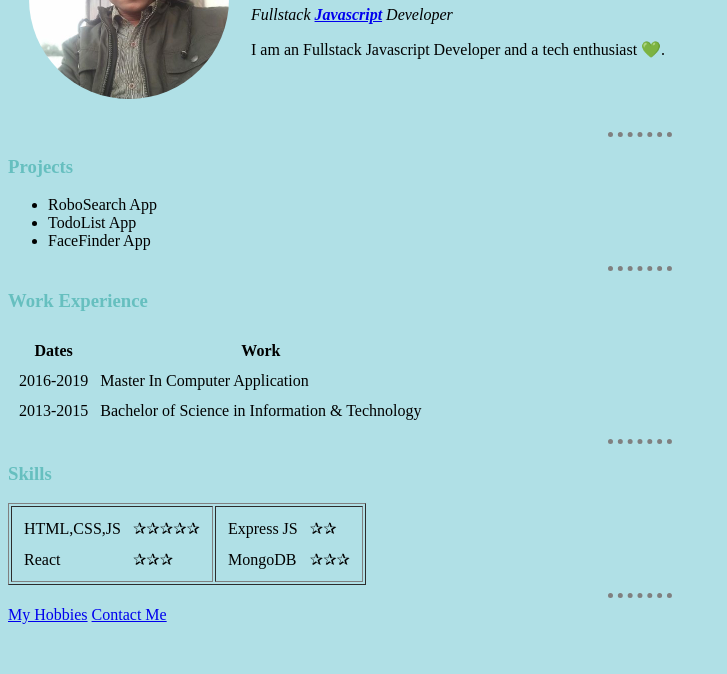
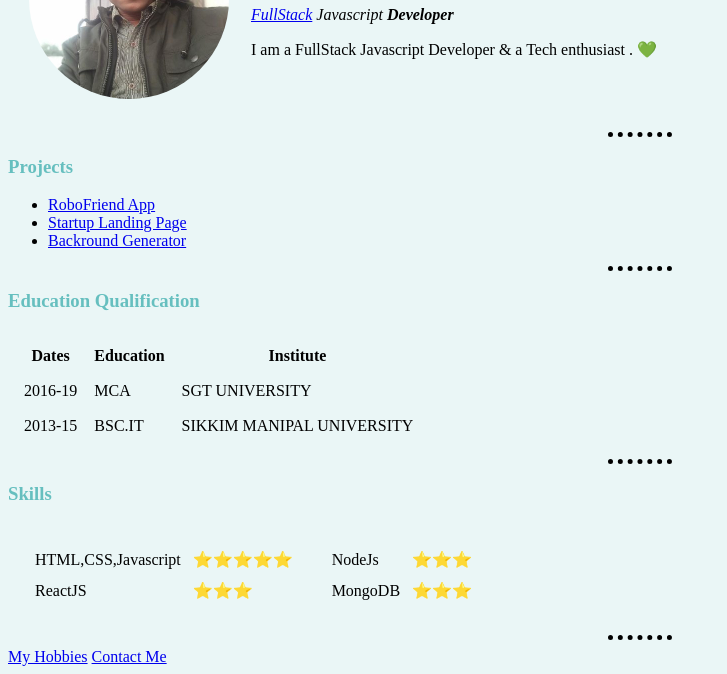
Before and after one commit to satendrachowdhary/CV, a plain HTML site: page index.html in a window 1280 px wide. Shown: the part 130-804 px from the top of the page, without its empty margins (0-727 px from the left). Drawn offline with Linux system fonts and the light colour scheme.

Commit message:
css change and index,html change

```diff
--- a/css/style.css
+++ b/css/style.css
@@ -1,19 +1,17 @@
 body {
-  background: powderblue;
+  background: #eaf6f6;
 }
 h1,
 h3 {
   color: #66bfbf;
 }
-hr {
-  border-color: gray;
-  border-style: none;
-  border-top-style: dotted;
-  width: 5%;
-  border-width: 5px;
-}
-
 img {
   border-radius: 50%;
   width: 200px;
 }
+hr {
+  border: none;
+  border-top-style: dotted;
+  border-width: 5px;
+  width: 5%;
+}
--- a/index.html
+++ b/index.html
@@ -6,27 +6,24 @@
     <title>Satendra Personal Site</title>
     <link rel="stylesheet" href="css/style.css" />
   </head>
+
   <body>
     <table cellspacing="20">
       <tr>
-        <td>
-          <img src="img/satendra.jpg" alt="satendra profile image" />
-        </td>
+        <td><img src="img/satendra.jpg" alt="Satendra Photo" /></td>
         <td>
           <h1>Satendra Nath Chowdhary</h1>
           <p>
             <em
-              >Fullstack
-              <strong
               ><a
                 href="https://www.w3schools.com/whatis/whatis_fullstack_js.asp"
-                  >Javascript</a
-                > </strong
-              >Developer</em
+                >FullStack</a
+              >
+              Javascript <strong>Developer</strong></em
             >
           </p>
           <p>
-            I am an Fullstack Javascript Developer and a tech enthusiast 💚.
+            I am a FullStack Javascript Developer & a Tech enthusiast . 💚
           </p>
         </td>
       </tr>
@@ -35,55 +32,69 @@
     <hr />
     <h3>Projects</h3>
     <ul>
-      <li>RoboSearch App</li>
-      <li>TodoList App</li>
-      <li>FaceFinder App</li>
+      <li>
+        <a href="https://github.com/satendrachowdhary/Robofriend"
+          >RoboFriend App</a
+        >
+      </li>
+      <li>
+        <a href="https://satendrachowdhary.github.io/StartupLandingPage/"
+          >Startup Landing Page</a
+        >
+      </li>
+      <li>
+        <a href="https://satendrachowdhary.github.io/background-generator/"
+          >Backround Generator</a
+        >
+      </li>
     </ul>
     <hr />
-    <h3>Work Experience</h3>
-    <table cellspacing="10">
-      <thead>
+    <h3>Education Qualification</h3>
+    <table cellspacing="15">
       <tr>
         <th>Dates</th>
-          <th>Work</th>
-        </tr>
-      </thead>
-      <tbody>
-        <tr>
-          <td>2016-2019</td>
-          <td>Master In Computer Application</td>
+        <th>Education</th>
+        <th>Institute</th>
       </tr>
       <tr>
-          <td>2013-2015</td>
-          <td>Bachelor of Science in Information & Technology</td>
+        <td>2016-19</td>
+        <td>MCA</td>
+        <td>SGT UNIVERSITY</td>
       </tr>
-      </tbody>
+      <tr>
+        <td>2013-15</td>
+        <td>BSC.IT</td>
+        <td>SIKKIM MANIPAL UNIVERSITY</td>
+      </tr>
     </table>
+
     <hr />
     <h3>Skills</h3>
-    <table border>
+    <table cellspacing="15">
       <tr>
         <td>
           <table cellspacing="10">
             <tr>
-              <td>HTML,CSS,JS</td>
-              <td>✰✰✰✰✰</td>
+              <td>
+                HTML,CSS,Javascript
+              </td>
+              <td>⭐⭐⭐⭐⭐</td>
             </tr>
             <tr>
-              <td>React</td>
-              <td>✰✰✰</td>
+              <td>ReactJS</td>
+              <td>⭐⭐⭐</td>
             </tr>
           </table>
         </td>
         <td>
           <table cellspacing="10">
             <tr>
-              <td>Express JS</td>
-              <td>✰✰</td>
+              <td>NodeJs</td>
+              <td>⭐⭐⭐</td>
             </tr>
             <tr>
               <td>MongoDB</td>
-              <td>✰✰✰</td>
+              <td>⭐⭐⭐</td>
             </tr>
           </table>
         </td>
```
Lines whose indentation alone changed are shown as unchanged.
